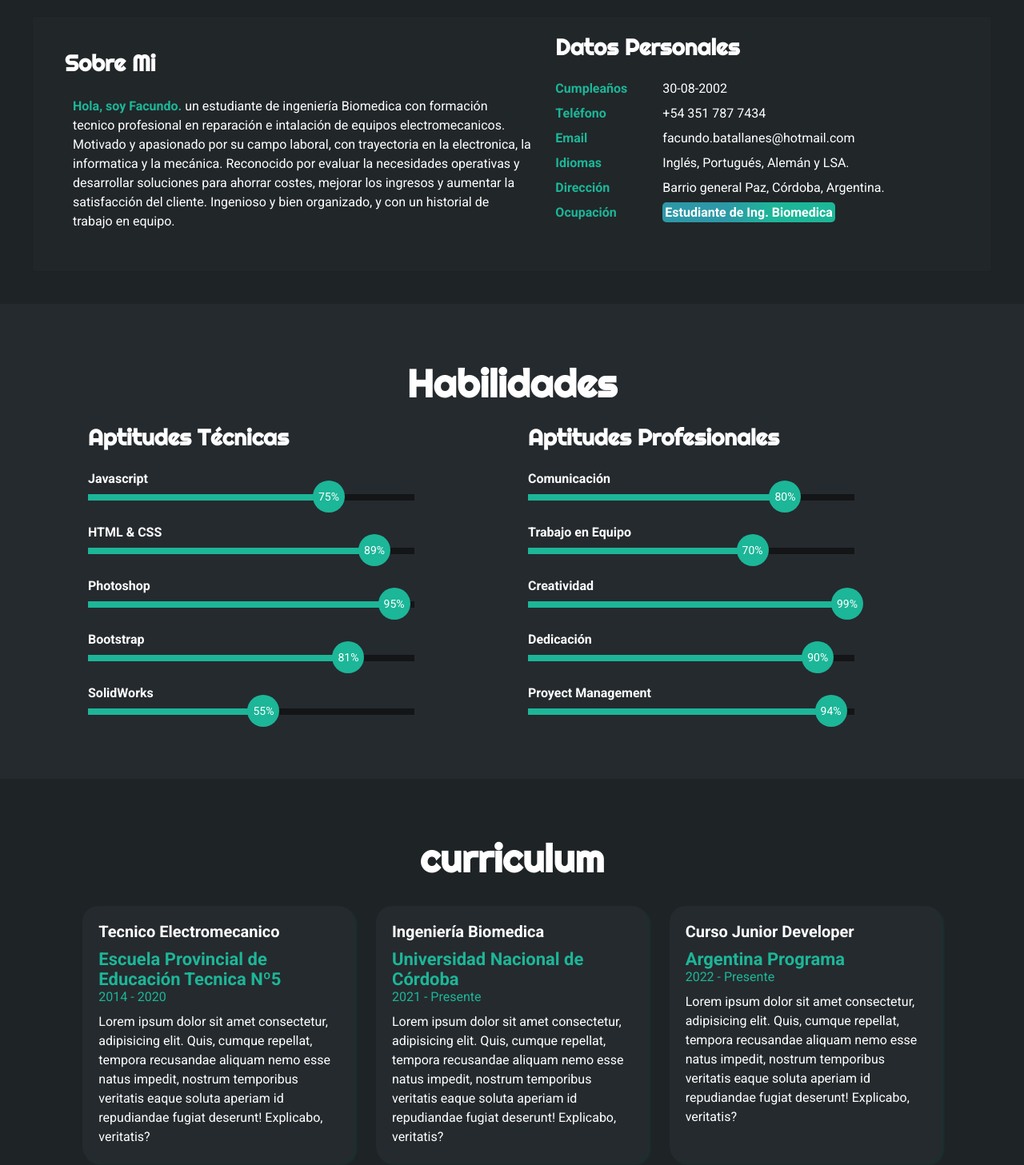
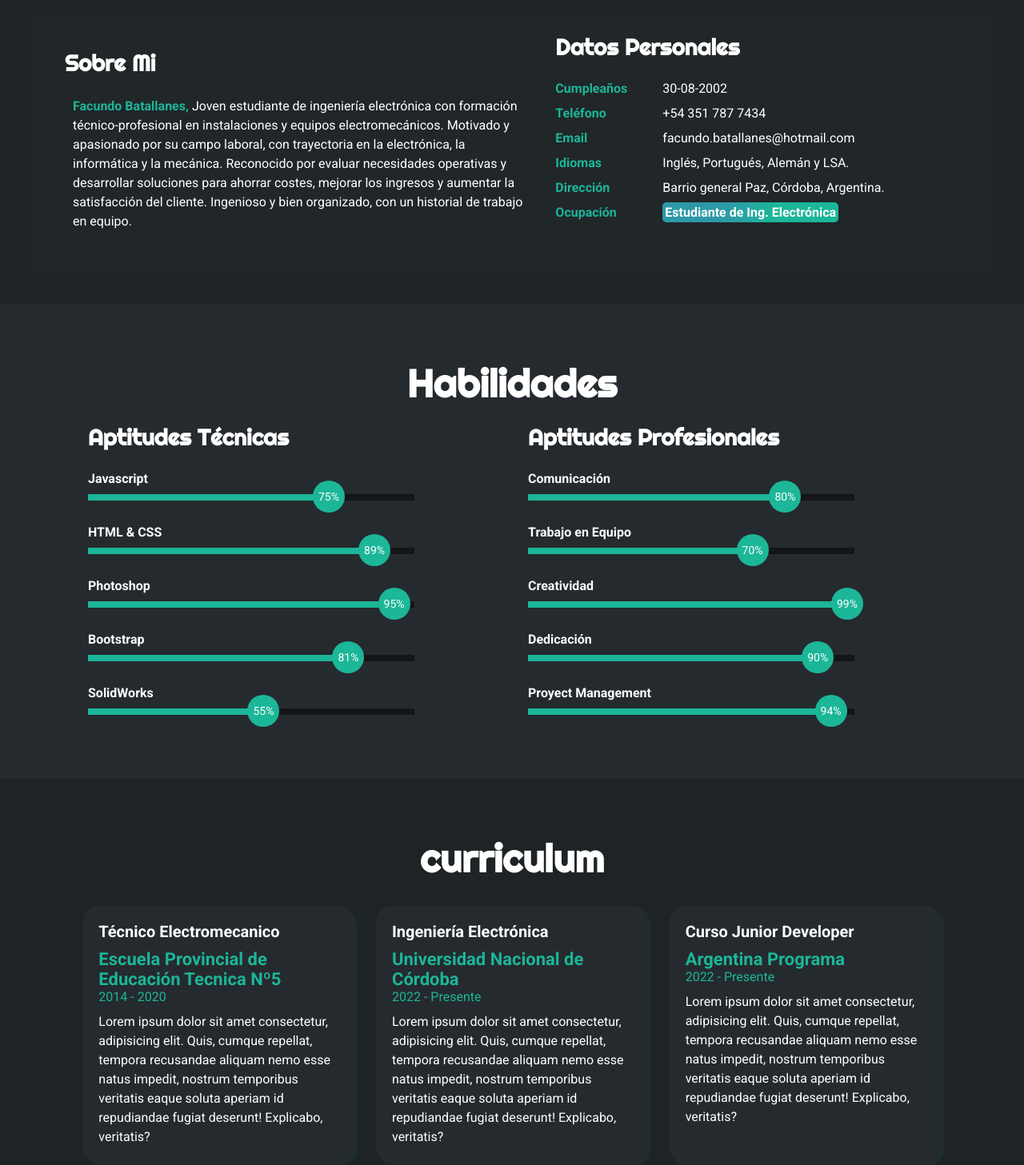
Before and after one commit to Lord-Panceta/Curriculum-final.github.io, a plain HTML site: page index.html in a window 1280 px wide. Shown: the part 1060-2517 px from the top of the page at 80% size. Drawn offline with Linux system fonts and the light colour scheme.

Commit message:
Update index.html
holi, corregí errores de ortografia

```diff
--- a/index.html
+++ b/index.html
@@ -8,7 +8,7 @@
     <link rel="preconnect" href="https://fonts.googleapis.com">
     <link rel="preconnect" href="https://fonts.gstatic.com" crossorigin>
     <link href="https://fonts.googleapis.com/css2?family=Roboto:wght@400;700&display=swap" rel="stylesheet">
-    <title>Proyecto final Argentina Programa</title>
+    <title>Portfolio Facundo Batallanes</title>
     <link rel="stylesheet" href="estilo.css">
     <link rel="shortcut icon" href="img/icono1.ico" type="image/x-icon">
 </head>
@@ -42,7 +42,7 @@
                 <img src="img/hero.jpg" alt="">
             </div>
             <h1>Facundo Batallanes</h1>
-            <h2>Tecnico Electromecanico - Junior Developer - strategist UI/UX</h2>
+            <h2>Técnico Electromecanico - Junior Developer - strategist UI/UX</h2>
             <div class="redes">
                 <a href="#"><i class="fa-brands fa-facebook-f"></i></a>
                 <a href="#"><i class="fa-brands fa-twitter"></i></a>
@@ -59,10 +59,12 @@
             <div class="contenedor">
                 <div class="sobre-mi"><h2>Sobre Mi</h2></div>
                 <div class="texto">
-                <p><span>Hola, soy Facundo.</span> un estudiante de ingeniería Biomedica con formación tecnico profesional en reparación
-                    e intalación de equipos electromecanicos. Motivado y apasionado por su campo laboral, con trayectoria en la electronica,
-                    la informatica y la mecánica. Reconocido por evaluar la necesidades operativas y desarrollar soluciones para ahorrar costes,
-                    mejorar los ingresos y aumentar la satisfacción del cliente. Ingenioso y bien organizado, y con un historial de trabajo en equipo.
+                <p><span>Facundo Batallanes,</span> Joven estudiante de ingeniería electrónica
+			 con formación técnico-profesional en instalaciones y equipos electromecánicos.
+			 Motivado y apasionado por su campo laboral, con trayectoria en la electrónica,
+			 la informática y la mecánica. Reconocido por evaluar necesidades operativas y
+		         desarrollar soluciones para ahorrar costes, mejorar los ingresos y aumentar la
+			 satisfacción del cliente. Ingenioso y bien organizado, con un historial de trabajo en equipo.
                     </p>
             </div>
 
@@ -94,7 +96,7 @@
 
                     <li>
                         <strong>Ocupación</strong>
-                        <span>Estudiante de Ing. Biomedica</span>
+                        <span>Estudiante de Ing. Electrónica</span>
                     </li>
                 </ul>
             </div>
@@ -215,16 +217,16 @@
 
                 <div class="tarjetas">
                     <div class="item">
-                        <h4>Tecnico Electromecanico</h4>
+                        <h4>Técnico Electromecanico</h4>
                         <span class="casa">Escuela Provincial de Educación Tecnica Nº5</span>
                         <span class="fecha">2014 - 2020</span>
                         <p>Lorem ipsum dolor sit amet consectetur, adipisicing elit. Quis, cumque repellat, tempora recusandae aliquam nemo esse natus impedit, nostrum temporibus veritatis eaque soluta aperiam id repudiandae fugiat deserunt! Explicabo, veritatis?</p>
 
                     </div>
                     <div class="item">
-                        <h4>Ingeniería Biomedica</h4>
+                        <h4>Ingeniería Electrónica</h4>
                         <span class="casa">Universidad Nacional de Córdoba</span>
-                        <span class="fecha">2021 - Presente</span>
+                        <span class="fecha">2022 - Presente</span>
                         <p>Lorem ipsum dolor sit amet consectetur, adipisicing elit. Quis, cumque repellat, tempora recusandae aliquam nemo esse natus impedit, nostrum temporibus veritatis eaque soluta aperiam id repudiandae fugiat deserunt! Explicabo, veritatis?</p>
 
                     </div>
@@ -382,7 +384,7 @@
             <i class="fa-solid fa-angles-up"></i>
         </a>
 
-          <h2>Tu solución WEB</h2>
+          <h2>Diseñando soluciones web a la medida de tus necesidades</h2>
 
         <p>Copyright © 2023 F. Batallanes. All rights reserved</p>
     </footer>
```
